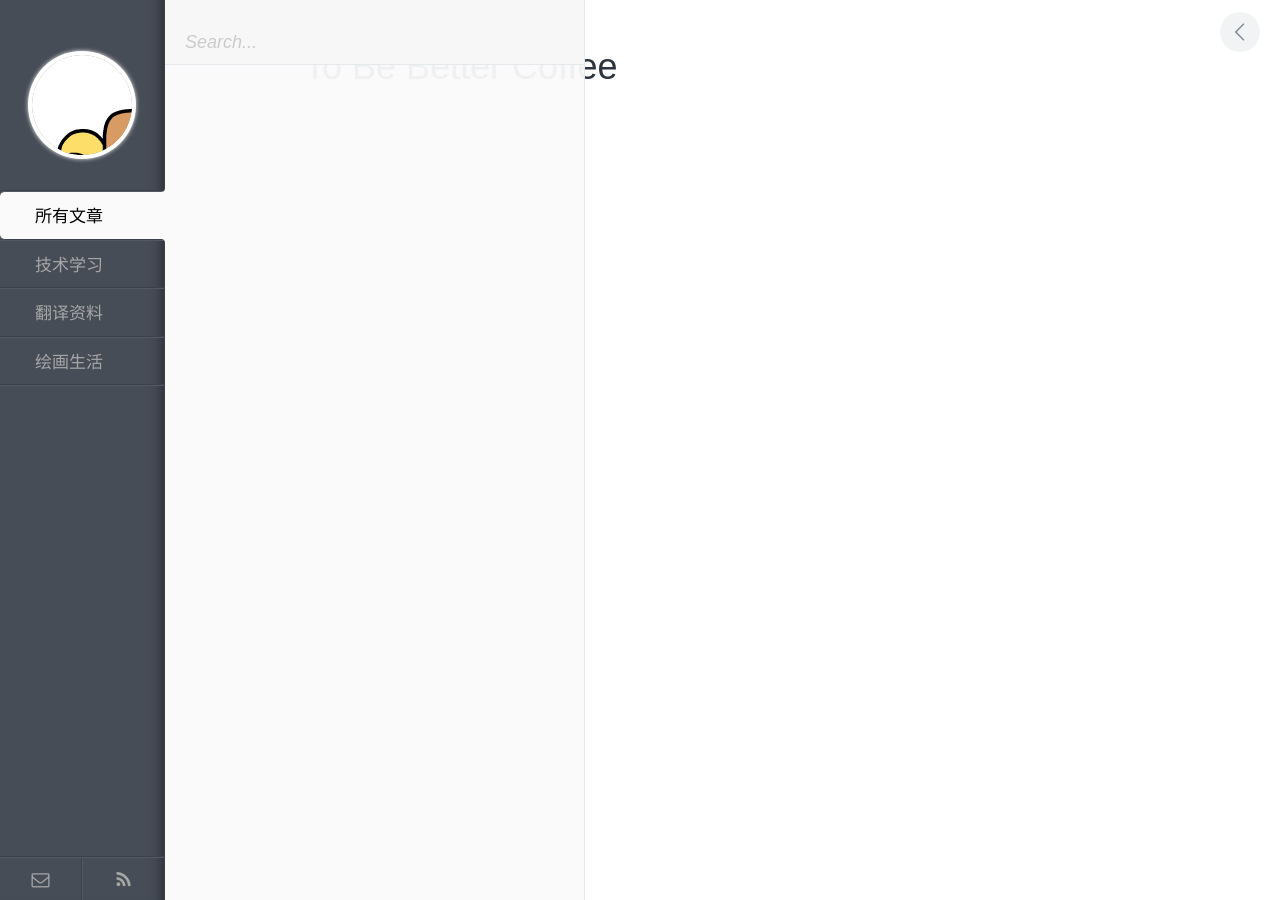
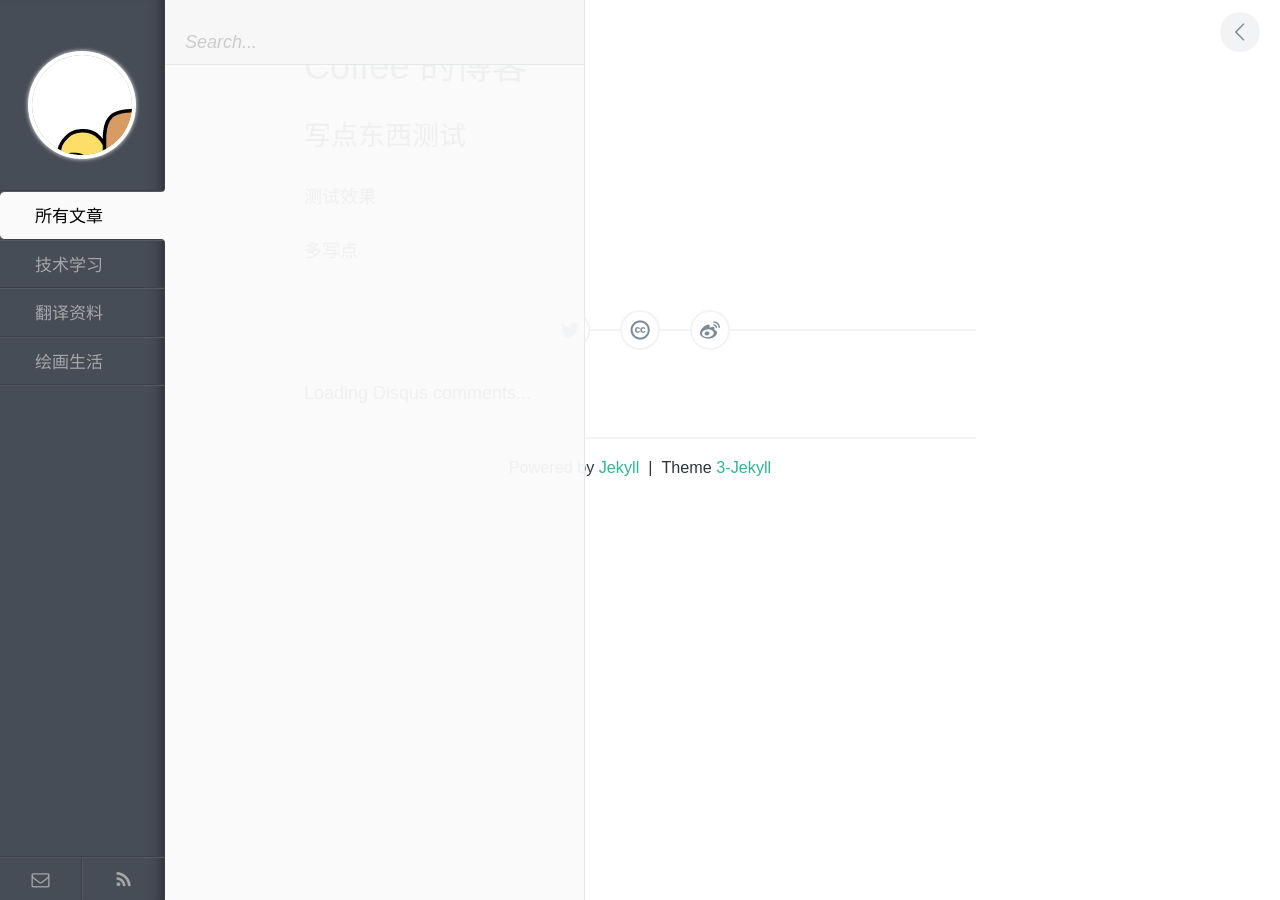
Before and after one commit to CoffeeChou/CoffeeChou.github.io, a Jekyll site: the page built from index.md, in a window 1280 px wide. Built offline with Jekyll 4.4.1, drawn with Linux system fonts in a browser that asks for light colours; Markdown is read by kramdown in place of the engine named in the settings.

Commit message:
写点东西，测试

```diff
--- a/index.md
+++ b/index.md
@@ -1,8 +1,12 @@
 ---
-layout: index
+layout: post
 title: Coffee 的博客
 ---
 
-<article id="post__content">
-  <h1 id="post__title">To Be Better Coffee</h1>
-</article>
+
+## 写点东西测试
+
+测试效果
+
+
+多写点
```
